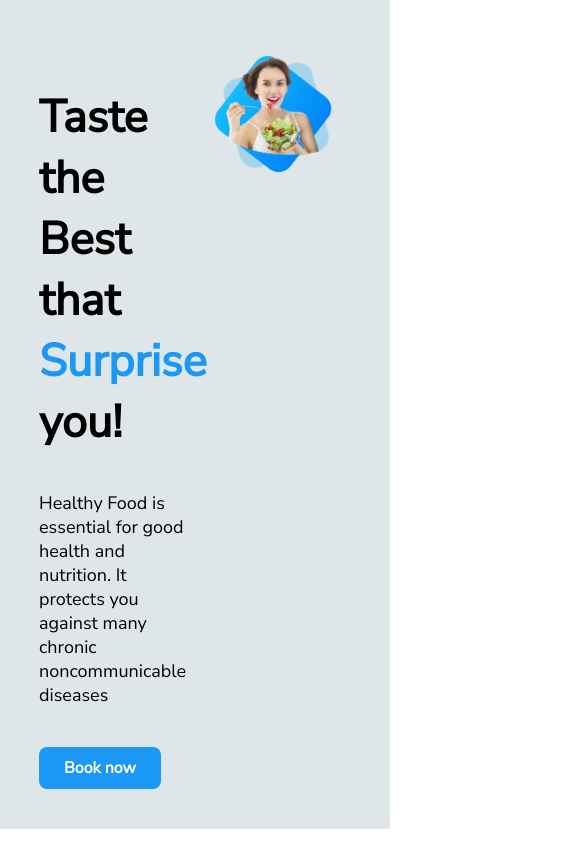
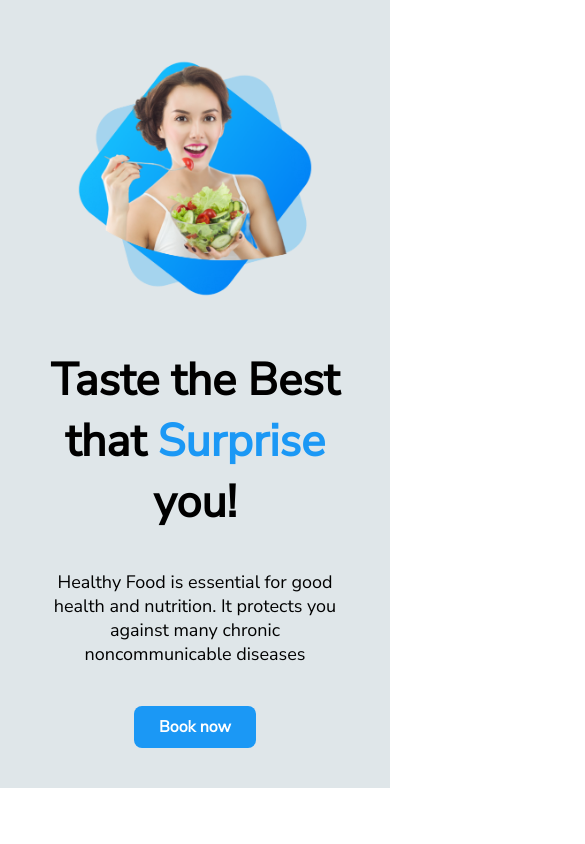
Before and after one commit to itamim345/foodHub, a plain HTML site: page index.html in a window 390 px wide. Shown: the top 844 px of the page, 585 px wide, since content can reach past the window. Drawn offline with Linux system fonts and the light colour scheme.

Commit message:
tried to responsive little bit below 768px screen

```diff
--- a/style.css
+++ b/style.css
@@ -1,5 +1,4 @@
 :root {
-    /* --main-color: hotpink */
   /* We need two variables to create our graident. Both colors should have transparency value. That's why we are using hsla color values. When you set the 'a' alpha value b/w 0 to 1. You actually set the transparency. So I have modified your code a bit and changed the '1.00' to '0.8'.
    I have also modified the secondary hue and changed to 46. Just to get a different color.
     */
@@ -280,3 +279,22 @@ span.dif_color {
 .social .gm_c{
     color: #BB001B;
 }
+
+
+/* =========================================Responsive css=============================== */
+@media screen and (max-width:768px) {
+    /* header area,abou_us area responsive */
+    .header_content,.about_us {
+        display: flex;
+        flex-direction: column-reverse;
+        text-align: center;
+    }
+    .single_header_col,.single_about_img,.single_about_con{
+        width: 100%;
+    }
+    /* our_recipies area,our_chef area, our_followers area and reviews area responsive */
+    .reciepies,.our_chefs,.our_followers,.reviews{
+        display: flex;
+        flex-direction: column;
+    }
+}
```
